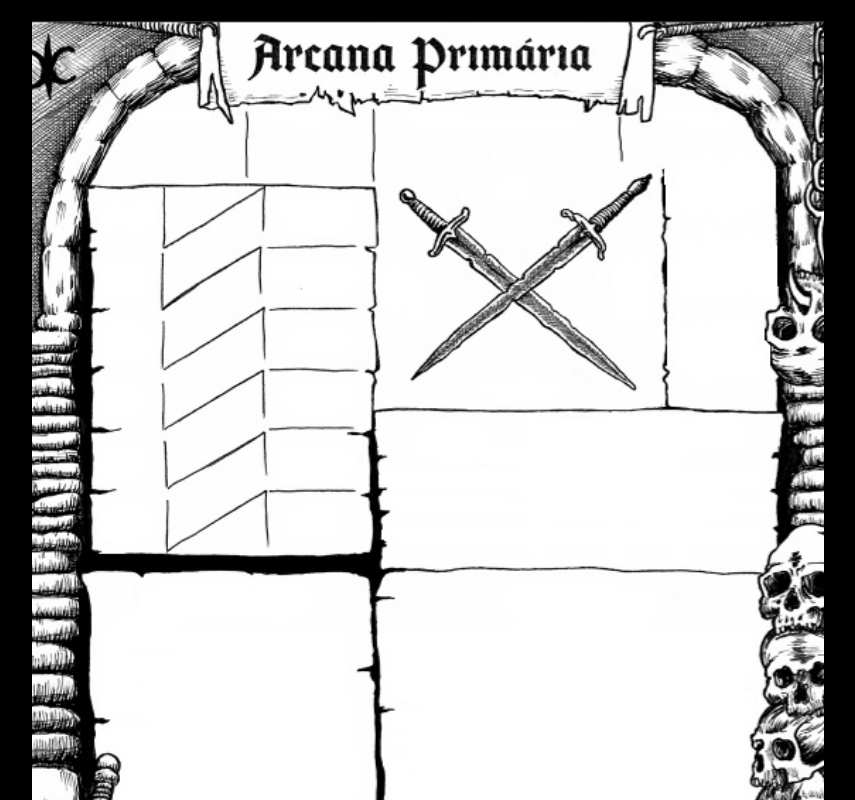
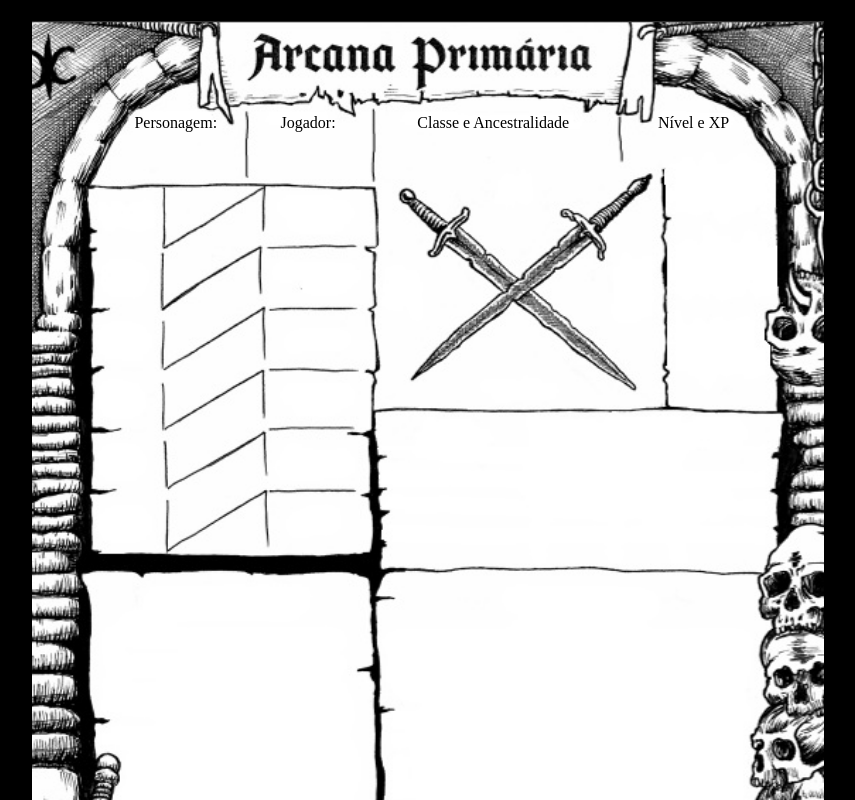
Before and after one commit to AlexandreRodriguesStrapasson/EditableForm, a Vue app: page / in a window 1280 px wide. Shown: the top 800 px of the page, without its empty margins (212-1067 px from the left). Built offline with nearby package versions, Linux system fonts and the light colour scheme.

Commit message:
✨ add a initial text and css

```diff
--- a/src/App.vue
+++ b/src/App.vue
@@ -1,6 +1,19 @@
 <template>
   <div id="a4">
-
+    <div class="playerDataField">
+      <div class="characterName">
+        <p>Personagem:</p>
+      </div>
+      <div class="playerNameField">
+        <p>Jogador:</p>
+      </div>
+      <div class="classAndAncestryyField">
+        <p>Classe e Ancestralidade</p>
+      </div>
+      <div class="levelAndXpField">
+        <p>Nível e XP</p>
+      </div>
+    </div>
   </div>
 </template>
 
@@ -12,6 +25,7 @@ export default {
 
 <style scoped>
 #a4 {
+  position: relative;
   width: 210mm;
   height: 297mm;
 
@@ -28,4 +42,42 @@ export default {
   box-sizing: border-box;
   padding: 10mm;
 }
+.playerDataField{
+  position: absolute;
+  top: 23mm;
+  left: 24mm;
+  width: 95mm;
+  height: 21mm;
+  display: flex;
+  flex-direction: row;
+}
+
+.characterName,
+.playerNameField,
+.classAndAncestryyField,
+.levelAndXpField {
+  position: absolute;
+  width: 28mm;
+  height: 18mm;
+  margin: 0;
+  margin-top: -10px;
+}
+
+.characterName, .playerNameField, .classAndAncestryyField, .levelAndXpField {
+  text-align: center;
+}
+
+.playerNameField {
+  left: 35mm;
+}
+
+.classAndAncestryyField {
+  width: 56mm;
+  left: 70mm;
+}
+
+.levelAndXpField {
+  width: 32mm;
+  left: 135mm;
+}
 </style>
```
